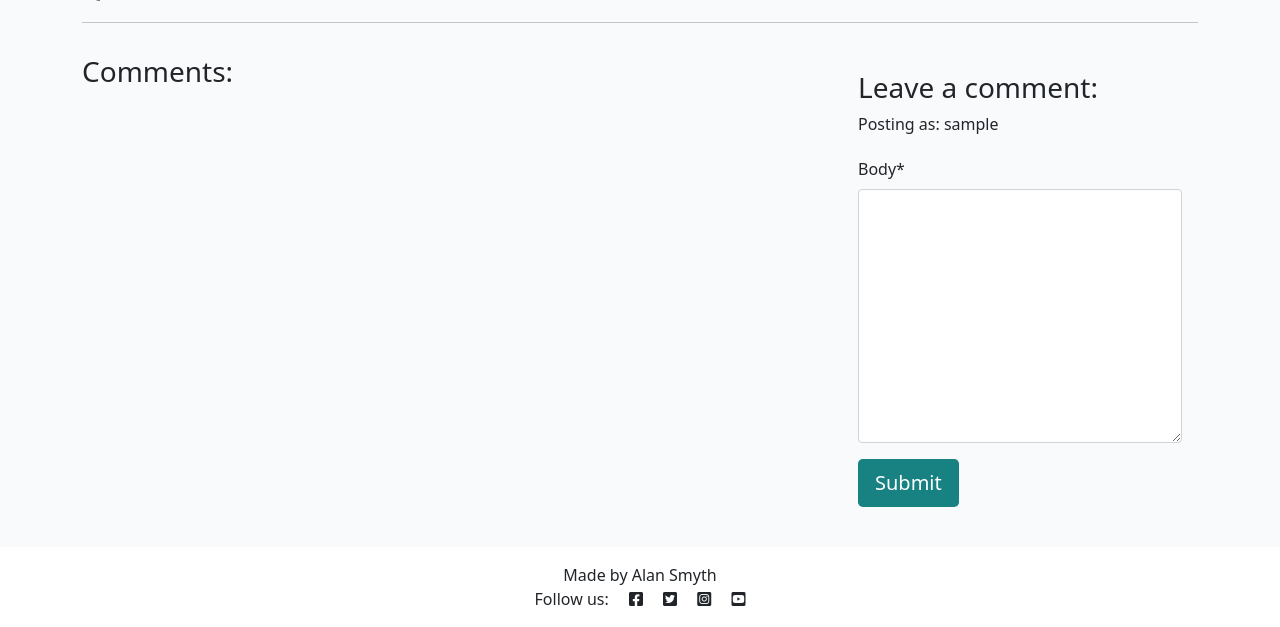
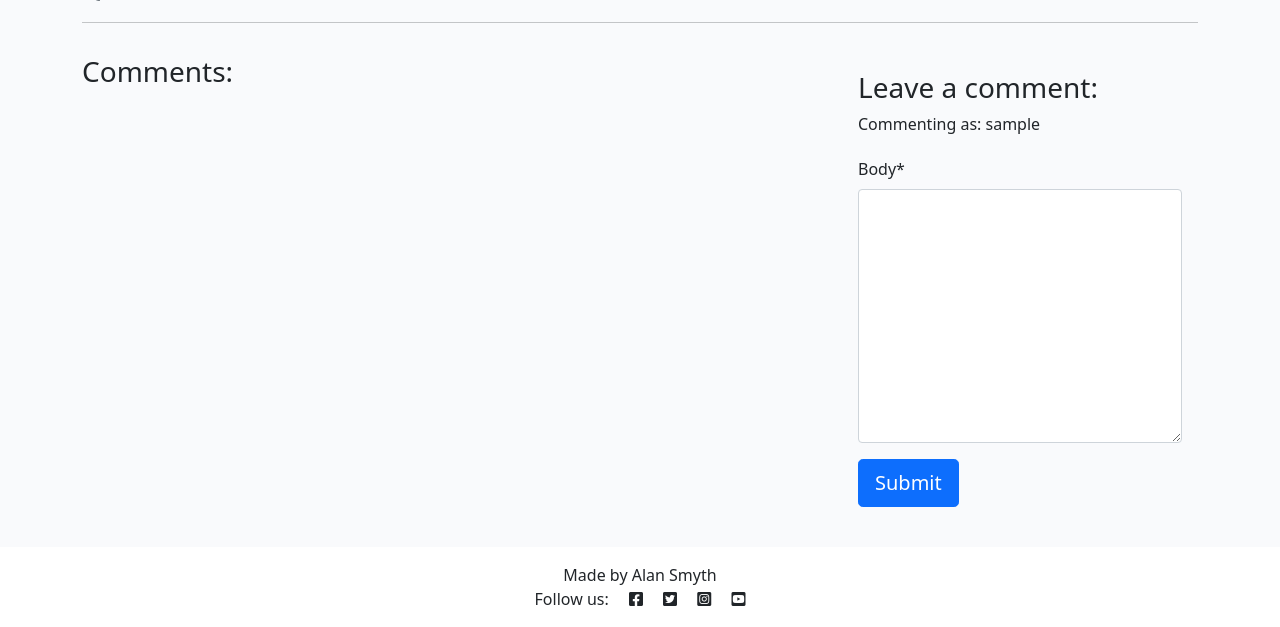
Before and after one commit to AlanSmythDeaf/deafchat, a Django app: template blog/templates/blog/post_detail.html in a window 1280 px wide. Shown: the part 438-1065 px from the top of the page. Run offline with Django 4.2, Linux system fonts and the light colour scheme; the template is opened without the code that fills it: values that come from a table or form of the project are taken from there, others are empty; the visitor is signed in with stand-in values (Sample User, id 1); some libraries are stand-ins or nearby versions.

Commit message:
Style the text when need to log in for comment

```diff
--- a/blog/templates/blog/post_detail.html
+++ b/blog/templates/blog/post_detail.html
@@ -75,16 +75,14 @@
         <div class="card-body">
           {% if user.is_authenticated %}
           <h3>Leave a comment:</h3>
-          <p>Posting as: {{ user.username }}</p>
-          <form id="commentForm" method="post"
-            style="margin-top: 1.3em;">
+          <p>Commenting as: {{ user.username }}</p>
+          <form id="commentForm" method="post" style="margin-top: 1.3em;">
             {{ comment_form | crispy }}
             {% csrf_token %}
-            <button id="submitButton" type="submit"
-              class="btn btn-signup btn-lg">Submit</button>
+            <button id="submitButton" type="submit" class="btn btn-primary btn-lg">Submit</button>
           </form>
           {% else %}
-          <p>Log in to leave a comment</p>
+          <h2>Would you like to make a comment, please log in</h2>
           {% endif %}
         </div>
     </div>
```
